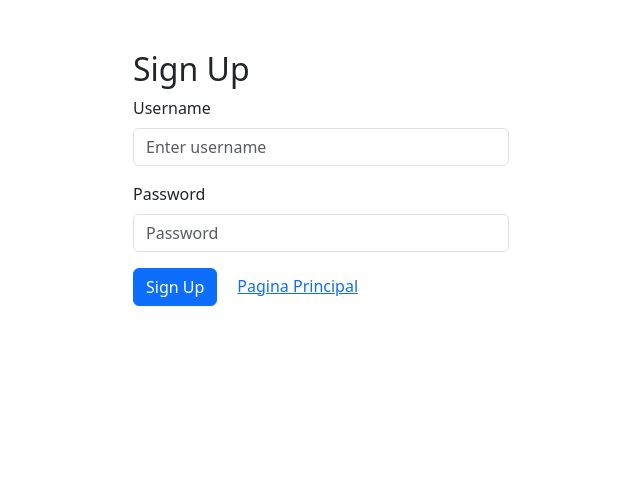
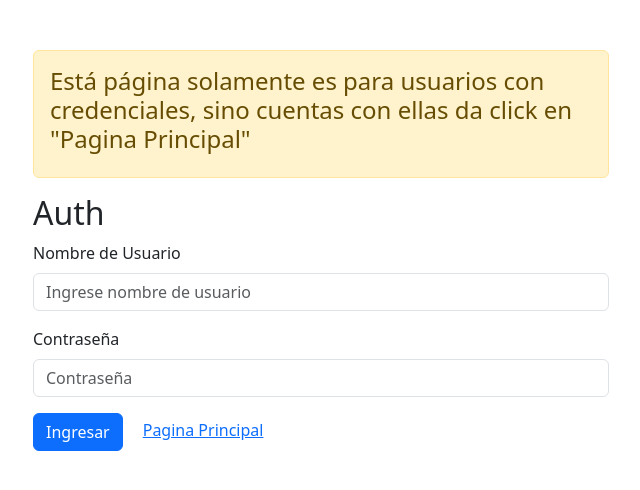
Before and after one commit to oscar-vallin/autos-gabriel, a React (Create React App) app: page /auth in a window 1280 px wide. Shown: the top 490 px of the page, without its empty margins (319-959 px from the left). Built offline with nearby package versions, Linux system fonts and the light colour scheme; no server answers.

Commit message:
Added some issues

```diff
--- a/src/components/message/Message.js
+++ b/src/components/message/Message.js
@@ -7,8 +7,19 @@ const StyledAlert = styled(Alert)`
 `;
 
 export const Message = ({ type, children }) => {
+
+  const typeOfAlert = () => {
+    switch (type) {
+      case 'error':
+        return 'danger';
+      case 'warning':
+        return 'warning'
+      default:
+        return 'success';
+    }
+  }
   return (
-    <StyledAlert  variant={type === 'error' ? 'danger' : 'success'}>
+    <StyledAlert  variant={typeOfAlert()}>
       <h4>{children}</h4>
     </StyledAlert>
   );
--- a/src/firebase/authFireBase.js
+++ b/src/firebase/authFireBase.js
@@ -20,10 +20,10 @@ export const singin = (email, password) => {
     // User signed in
     const user = userCredential.user;
     console.log('User logged in:', user);
+    return true
   })
   .catch((error) => {
-    // Handle errors
-    console.error('Error logging in:', error);
+    return false
   })};
 
   export const handleLogout = async () => {
--- a/src/page/auth/AuthPage.js
+++ b/src/page/auth/AuthPage.js
@@ -4,11 +4,13 @@ import { Link } from 'react-router-dom';
 import styled from 'styled-components';
 import { singin } from '../../firebase/authFireBase';
 import { useNavigate } from 'react-router-dom';
+import { Message } from '../../components/message/Message';
 import { useAuth } from '../../context/authContext';
 
 
 const StyledContainer = styled(Container)`
-  max-width: 400px;
+  max-width: 600px;
+  width: 100%;
   margin-top: 50px;
 `;
 
@@ -19,6 +21,7 @@ export const SignUpPage = () => {
     username: '',
     password: '',
   });
+  const [errorMsg, setErrMsg] = useState('');
 
   const handleChange = (e) => {
     const { name, value } = e.target;
@@ -29,13 +32,13 @@ export const SignUpPage = () => {
     e.preventDefault();
     // Handle form submission here
     const { password, username } = formData;
-    try {
-      await singin(username, password);
-      // Redirect to a protected route after successful sign-in
-    } catch (error) {
-      console.error('Error signing in:', error);
-    }
-    console.log('Form data:');
+      const statusUser = singin(username, password);
+      if (statusUser) {
+        setErrMsg("");
+      } else {
+        setErrMsg("Las credenciales son incorrectas");
+      }
+
   };
 
   useEffect(() => {
@@ -46,32 +49,39 @@ export const SignUpPage = () => {
 
   return (
     <StyledContainer>
-      <h2>Sign Up</h2>
+      {errorMsg && <Message type="error">{errorMsg}</Message>}
+      <Message
+        type="warning"
+      >
+        Está página solamente es para usuarios con credenciales,
+        sino cuentas con ellas da click en "Pagina Principal"
+      </Message>
+      <h2>Auth</h2>
       <Form onSubmit={handleSubmit}>
         <Form.Group className="mb-3" controlId="formUsername">
-          <Form.Label>Username</Form.Label>
+          <Form.Label>Nombre de Usuario</Form.Label>
           <Form.Control
             type="text"
             name="username"
-            placeholder="Enter username"
+            placeholder="Ingrese nombre de usuario"
             value={formData.username}
             onChange={handleChange}
           />
         </Form.Group>
 
         <Form.Group className="mb-3" controlId="formPassword">
-          <Form.Label>Password</Form.Label>
+          <Form.Label>Contraseña</Form.Label>
           <Form.Control
             type="password"
             name="password"
-            placeholder="Password"
+            placeholder="Contraseña"
             value={formData.password}
             onChange={handleChange}
           />
         </Form.Group>
 
         <Button variant="primary" type="submit">
-          Sign Up
+          Ingresar
         </Button>
         <Link to="/" style={{ marginLeft: '20px' }}>
           Pagina Principal
--- a/src/page/cars/CarsPage.js
+++ b/src/page/cars/CarsPage.js
@@ -84,7 +84,19 @@ export const CarsPage = () => {
 
   const whatsappLink = () => {
     const { name, phoneNumber, carName, price } = formData;
-    const message = `Nombre: ${name}, Numero: ${phoneNumber}, vehículo: ${carName}, Precio: ${price}`;
+    let message = '';
+    if (name) {
+      message += `Nombre: ${name}\n`;
+    }
+    if (phoneNumber) {
+      message += ` Numero: ${phoneNumber}\n`;
+    }
+    if (carName){
+      message += ` Vehículo: ${carName}\n`;
+    }
+    if (price) {
+      message += ` Precio: ${price}`;
+    }
     const encodedMessage = encodeURIComponent(message);
     return `https://wa.me/${process.env.REACT_APP_NUMBER}?text=${encodedMessage}`;
 
--- a/src/page/description/DescriptionPage.js
+++ b/src/page/description/DescriptionPage.js
@@ -34,7 +34,7 @@ export const DescriptionPage = () => {
       <Row>
         <Col Col md="12" lg="6" style={{ marginBottom: '30px' }}>
           <h2 style={{ fontWeight: 'bold' }}>
-          <FontAwesomeIcon icon={faTags} /> Precios competitivos
+          <FontAwesomeIcon icon={faTags} /> Precios competitivos y Financiamientos
           </h2>
           <p>
           Ofrecemos los mejores precios en nuestros coches para que puedas encontrar el mejor trato.
```
